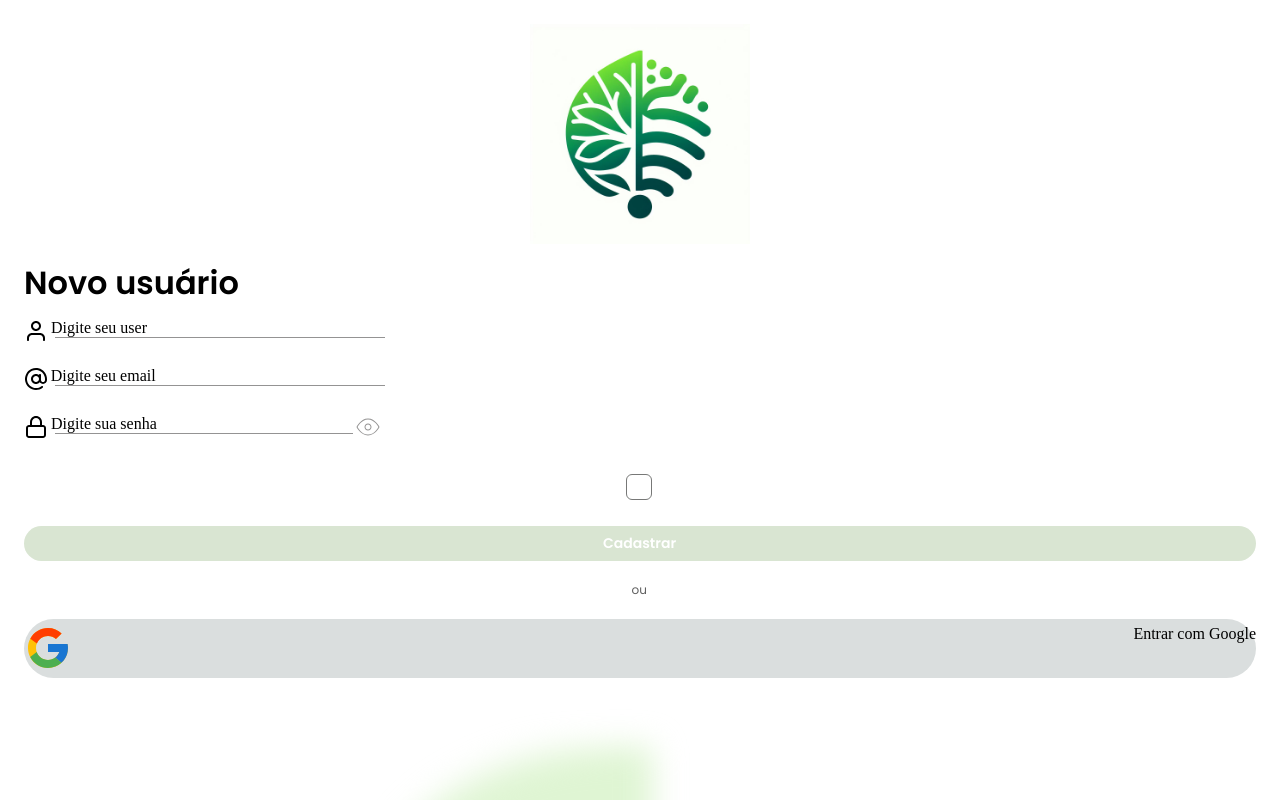
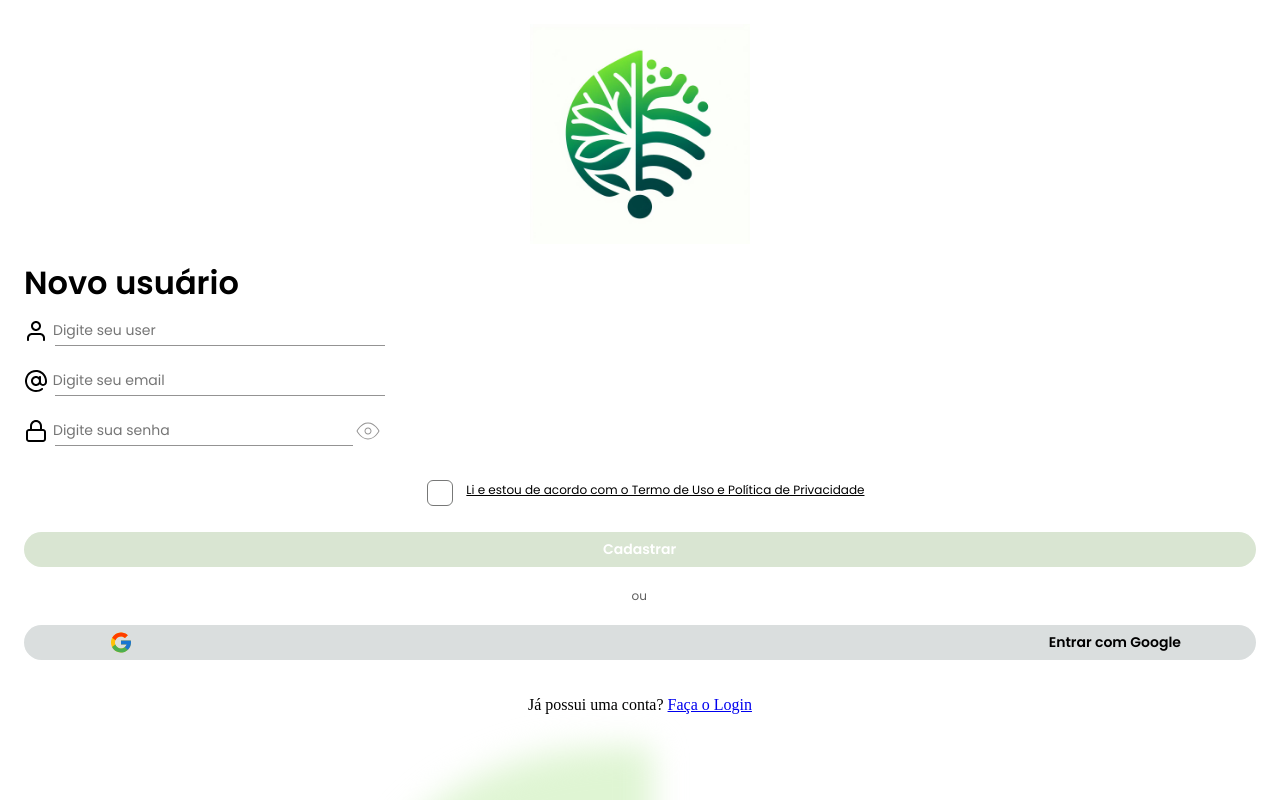
Before and after one commit to sofialessaa/Engenharia-de-Software-II, a React (Create React App) app in the folder atv4/: page /cadastro in a window 1280 px wide. Shown: the top 800 px of the page. Built offline with nearby package versions, Linux system fonts and the light colour scheme.

Commit message:
Update cadastro.js

```diff
--- a/atv4/src/pages/cadastro/cadastro.js
+++ b/atv4/src/pages/cadastro/cadastro.js
@@ -1,10 +1,14 @@
-import './cadastro.css'
-import cadeado from '../../images/cadeado.svg'
-import eclipse from '../../images/eclipse.svg'
-import eye from '../../images/eye.svg'
-import google from '../../images/google.svg'
-import user from '../../images/user.svg'
-import sign from '../../images/sign.svg'
+import React from 'react';
+import { Link } from 'react-router-dom';
+import './cadastro.css';
+
+import cadeado from '../../images/cadeado.svg';
+import eclipse from '../../images/eclipse.svg';
+import eye from '../../images/eye.svg';
+import google from '../../images/google.svg';
+import user from '../../images/user.svg';
+import sign from '../../images/sign.svg';
+
 
 export default function Cadastro() {
   return (
@@ -18,10 +22,11 @@ export default function Cadastro() {
       <div className="text-input-user">
         <img className="user" src={user} alt=""/>
         <div className="campo-de-texto-1">
-          <div className="digite-seu-user">
-            Digite seu user<br />
-
-          </div>
+          <input
+            type="text"
+            placeholder="Digite seu user"
+            className="input-user"
+          />
           <div className="line-11">
           </div>
         </div>
@@ -29,10 +34,11 @@ export default function Cadastro() {
       <div className="text-input-email">
         <img className="at-sign" src={sign} alt=""/>
         <div className="campo-de-texto-2">
-          <div className="digite-seu-email">
-            Digite seu email<br />
-
-          </div>
+          <input
+            type="text"
+            placeholder="Digite seu email"
+            className="input-email"
+          />
           <div className="line-12">
           </div>
         </div>
@@ -41,10 +47,11 @@ export default function Cadastro() {
         <img className="lock" src={cadeado} alt=""/>
         <div className="frame-2">
           <div className="campo-de-texto">
-            <div className="digite-sua-senha">
-              Digite sua senha<br />
-
-            </div>
+            <input
+              type="text"
+              placeholder="Digite sua senha"
+              className="input-senha"
+            />
             <div className="line-1">
             </div>
           </div>
@@ -54,27 +61,20 @@ export default function Cadastro() {
       <div className="frame-1">
         <div className="checkbox">
         </div>
-        <p className="termo">
-          <span className="termo-sub-8"></span><span></span>
-        </p>
+        <p className="termo">Li e estou de acordo com o Termo de Uso e Política de Privacidade</p>
       </div>
-      <div className="button-acessar">
-        <span className="cadastrar">
-          Cadastrar
-        </span>
-      </div>
+      <button className="button-acessar" onClick={() => window.location.href = '#'}>
+        <span className="cadastrar">Cadastrar </span>
+      </button>
       <div className="ou">
         ou
       </div>
-      <div className="button-google">
-        <img className="flat-color-iconsgoogle" src={google} alt=""/>
-        <div className="entrar-com-google">
-          Entrar com Google
-        </div>
-      </div>
-      <p className="jpossui-uma-conta-faa-ologin">
-        <span className="jpossui-uma-conta-faa-ologin-sub-0"></span><span></span>
-      </p>
+      <button className="button-google">
+        <img className="icon-google" src={google} alt=""/>
+        <p className="texto-google">Entrar com Google</p>
+      </button>
+      <p>Já possui uma conta? <Link to="/cadastro" className="cadastre-se-link">Faça o Login</Link>
+        <span className="cadastro-sub-0"></span></p>
     </div>
   )
 }
```
